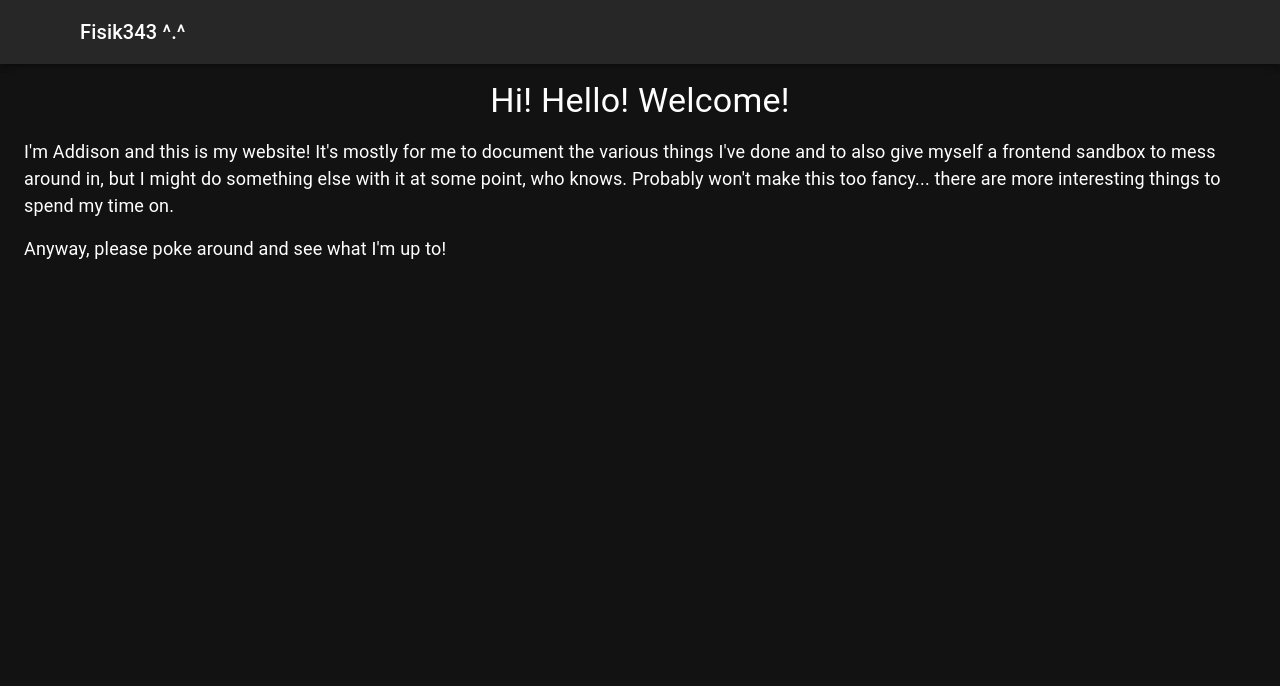
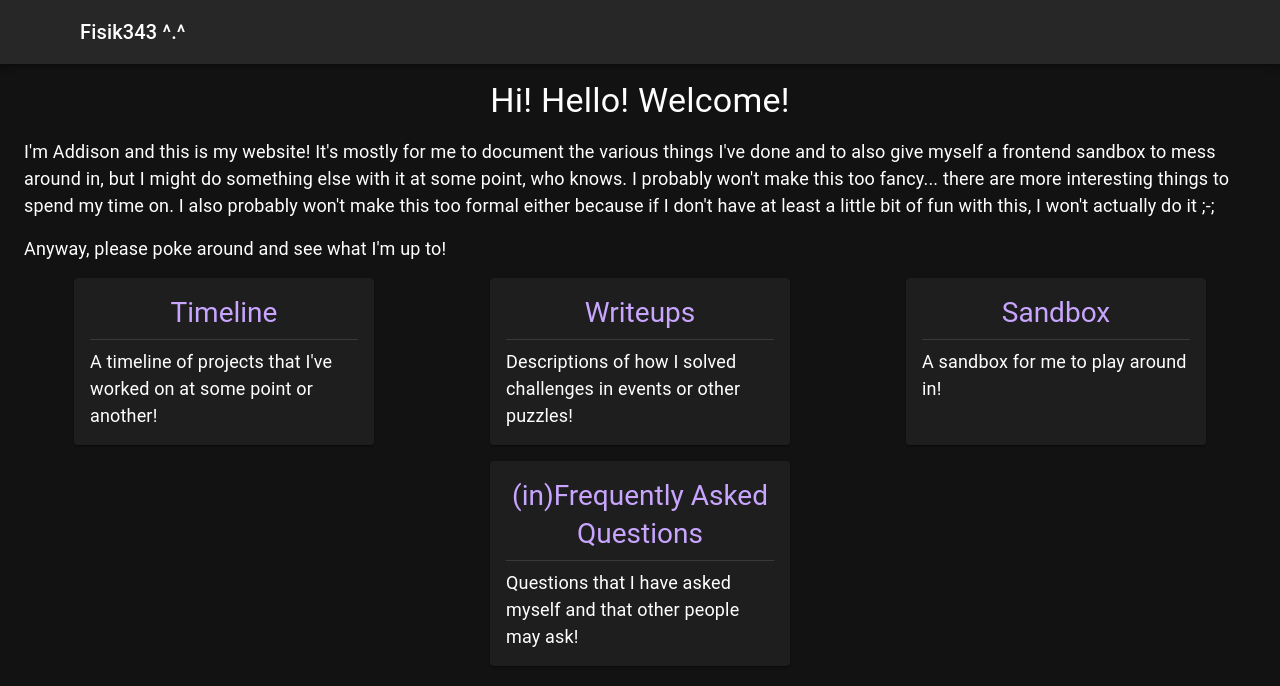
Before and after one commit to Fisik343/Fisik343.github.io, a React (Vite) app: page / in a window 1280 px wide. Shown: the top 686 px of the page. Built offline with nearby package versions, Linux system fonts and the light colour scheme; some icons are missing.

Commit message:
Finish stubbing more out. Got distracted along the way

```diff
--- a/src/App.tsx
+++ b/src/App.tsx
@@ -5,6 +5,8 @@ import Error from "./components/Error/Error";
 import Timeline from "./components/Timeline/Timeline";
 import Sandbox from "./components/Sandbox/Sandbox";
 import Writeups from "./components/Writeups/Writeups";
+import MATSxTrails from "./components/Writeups/MATSxTrails";
+import FAQs from "./components/FAQs/FAQs";
 
 function App() {
   return (
@@ -14,7 +16,11 @@ function App() {
         <Route path="" element={<Home />} />
         <Route path="timeline" element={<Timeline />} />
         <Route path="sandbox" element={<Sandbox />} />
-        <Route path="writeups" element={<Writeups />} />
+        <Route path="writeups">
+          <Route path="" element={<Writeups />} />
+          <Route path="mats-x-trails" element={<MATSxTrails />} />
+        </Route>
+        <Route path="faqs" element={<FAQs />} />
         <Route path="*" element={<Error />} />
       </Routes>
     </HashRouter>
--- /dev/null
+++ b/src/components/FAQs/FAQs.tsx
@@ -0,0 +1,18 @@
+import { Body, Header, Page } from "../common";
+
+function FAQs() {
+  return (
+    <Page>
+      <Header>(in)Frequently Asked Questions</Header>
+      <Body>
+        Here's an entire space dedicated to questions I've asked myself about
+        this site that you may be asking as well (if you are asking questions
+        about some internet stranger's website, please seek professional help --
+        this is not something you should be wasting time concerning yourself
+        with). This is primarily just me entertaining myself some more.
+      </Body>
+    </Page>
+  );
+}
+
+export default FAQs;
--- a/src/components/Home/Home.tsx
+++ b/src/components/Home/Home.tsx
@@ -1,4 +1,4 @@
-import { Body, Header, Page } from "../common";
+import { Body, Header, Page, LinkCard, CardBox } from "../common";
 
 function Home() {
   return (
@@ -8,10 +8,34 @@ function Home() {
         I'm Addison and this is my website! It's mostly for me to document the
         various things I've done and to also give myself a frontend sandbox to
         mess around in, but I might do something else with it at some point, who
-        knows. Probably won't make this too fancy... there are more interesting
-        things to spend my time on.
+        knows. I probably won't make this too fancy... there are more
+        interesting things to spend my time on. I also probably won't make this
+        too formal either because if I don't have at least a little bit of fun
+        with this, I won't actually do it ;-;
       </Body>
       <Body>Anyway, please poke around and see what I'm up to!</Body>
+      <CardBox>
+        <LinkCard
+          link="/#/timeline"
+          title="Timeline"
+          body="A timeline of projects that I've worked on at some point or another!"
+        />
+        <LinkCard
+          link="/#/writeups"
+          title="Writeups"
+          body="Descriptions of how I solved challenges in events or other puzzles!"
+        />
+        <LinkCard
+          link="/#/sandbox"
+          title="Sandbox"
+          body="A sandbox for me to play around in!"
+        />
+        <LinkCard
+          link="/#/faqs"
+          title="(in)Frequently Asked Questions"
+          body="Questions that I have asked myself and that other people may ask!"
+        />
+      </CardBox>
     </Page>
   );
 }
--- a/src/components/Sandbox/Sandbox.tsx
+++ b/src/components/Sandbox/Sandbox.tsx
@@ -4,7 +4,10 @@ function Sandbox() {
   return (
     <Page>
       <Header>Sandbox</Header>
-      <Body>Here's my space to play around!</Body>
+      <Body>
+        Here's my space to play around! There's not really anything here yet...
+        I should fix that sometime soon.
+      </Body>
     </Page>
   );
 }
--- a/src/components/Timeline/Timeline.tsx
+++ b/src/components/Timeline/Timeline.tsx
@@ -4,7 +4,11 @@ function Timeline() {
   return (
     <Page>
       <Header>Timeline</Header>
-      <Body>Here's some stuff I've worked on!</Body>
+      <Body>
+        Here's some stuff I've worked on! I haven't filled this section out yet,
+        but I will! And some of the things might have even more detail when I
+        get around to writing things out.
+      </Body>
     </Page>
   );
 }
--- /dev/null
+++ b/src/components/Writeups/MATSxTrails.tsx
@@ -0,0 +1,15 @@
+import { Body, Header, Page } from "../common";
+
+function MATSxTrails() {
+  return (
+    <Page>
+      <Header>MATS x Trails</Header>
+      <Body>
+        So here's where the writeup will go when I'm able to release it. For
+        now, it's stubbed.
+      </Body>
+    </Page>
+  );
+}
+
+export default MATSxTrails;
--- a/src/components/Writeups/Writeups.tsx
+++ b/src/components/Writeups/Writeups.tsx
@@ -5,8 +5,9 @@ function Writeups() {
     <Page>
       <Header>Writeups</Header>
       <Body>
-        Here are some writeups. There's not much here at the moment but I'm
-        hoping to fill this out at some point. It's not a quick process.
+        Here are some writeups for events or puzzles I've done. Or other things
+        like that. There's not much here at the moment but I'm hoping to fill
+        this out at some point. It's not a quick process...
       </Body>
     </Page>
   );
--- a/src/components/common.tsx
+++ b/src/components/common.tsx
@@ -1,6 +1,11 @@
 import Typography, { type TypographyProps } from "@mui/material/Typography";
 import Container, { type ContainerProps } from "@mui/material/Container";
+import Box from "@mui/material/Box";
 import Divider from "@mui/material/Divider";
+import Card from "@mui/material/Card";
+import CardActionArea from "@mui/material/CardActionArea";
+import CardContent from "@mui/material/CardContent";
+import React from "react";
 
 export const Page = (props: ContainerProps) => (
   <Container
@@ -29,3 +34,58 @@ export const Body = (props: TypographyProps) => (
 );
 
 export const Line = () => <Divider sx={{ marginTop: 1, marginBottom: 1 }} />;
+
+export const CardBox: React.FC<React.PropsWithChildren> = ({ children }) => {
+  return (
+    <Box
+      sx={{
+        display: "flex",
+        gap: "16px",
+        justifyContent: "center",
+        flexWrap: "wrap",
+      }}
+    >
+      {React.Children.map(children, (child) => {
+        if (React.isValidElement(child)) {
+          return (
+            <Box
+              sx={{
+                display: "flex",
+                justifyContent: "center",
+                flex: {
+                  xs: "0 0 100%",
+                  md: "0 0 calc((100% - 32px) / 2)",
+                  lg: "0 0 calc((100% - 32px) / 3)",
+                },
+                boxSizing: "border-box",
+              }}
+            >
+              {child}
+            </Box>
+          );
+        }
+        return child;
+      })}
+    </Box>
+  );
+};
+
+interface LinkCardProps {
+  link: string;
+  title: string;
+  body?: string;
+}
+
+export const LinkCard: React.FC<LinkCardProps> = ({ link, title, body }) => (
+  <Card sx={{ height: "100%", maxWidth: "300px" }}>
+    <CardActionArea href={link} sx={{ height: "100%" }}>
+      <CardContent>
+        <Typography variant="h5" align="center" color="secondary">
+          {title}
+        </Typography>
+        <Line />
+        {body && <Typography variant="body1">{body}</Typography>}
+      </CardContent>
+    </CardActionArea>
+  </Card>
+);
```
